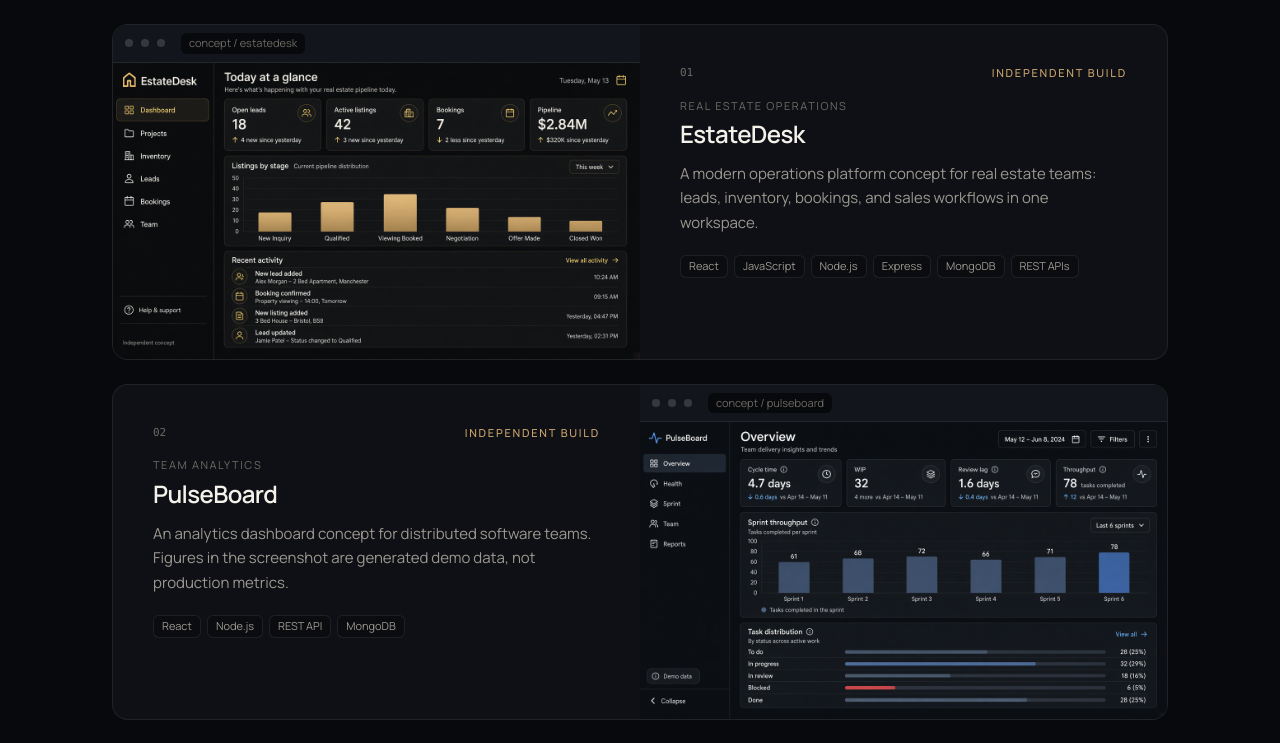
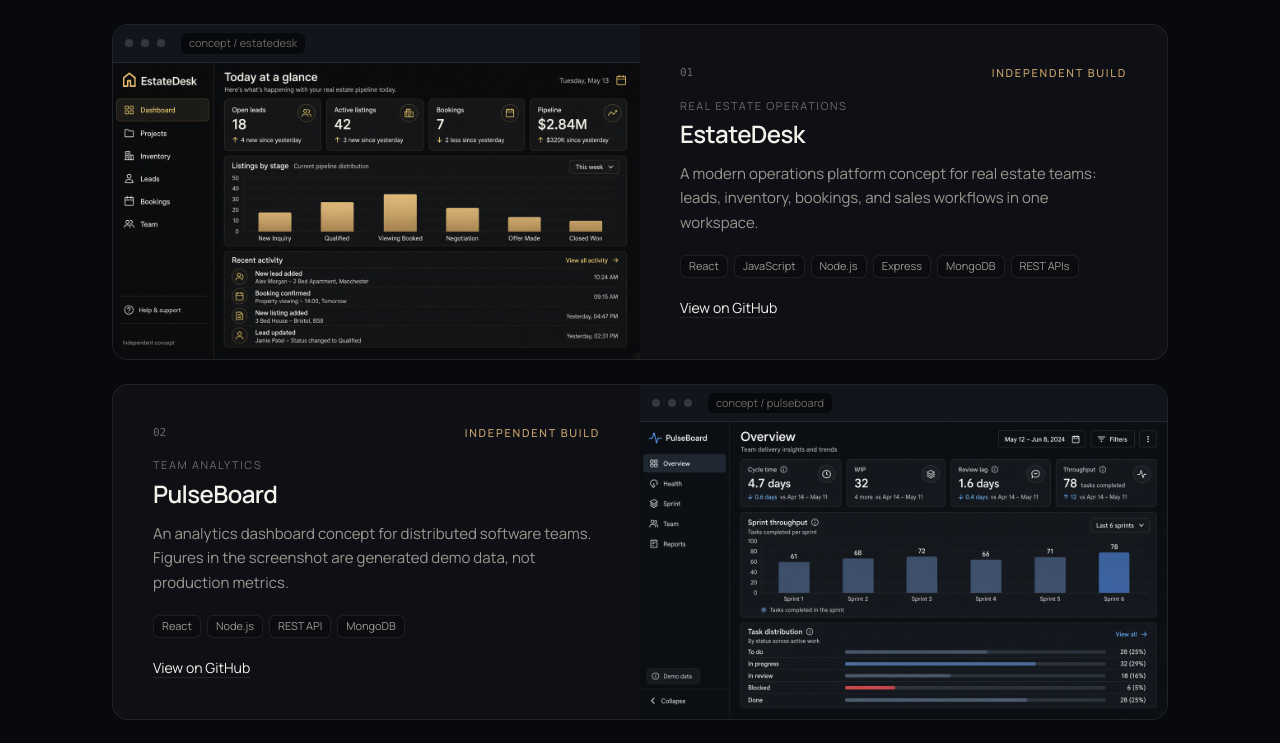
Before and after one commit to rutviksarkate/Portfolio, a React (Vite) app: page / in a window 1280 px wide. Shown: the part 4531-5274 px from the top of the page. Built offline with nearby package versions, Linux system fonts and the light colour scheme; no server answers.

Commit message:
Github integration

```diff
--- a/src/components/ProjectCard.jsx
+++ b/src/components/ProjectCard.jsx
@@ -54,6 +54,16 @@ export default function ProjectCard({ project, reversed = false }) {
       <div className="mt-5">
         <Chips items={project.technologies} />
       </div>
+      {project.github && (
+        <a
+          href={project.github}
+          target="_blank"
+          rel="noopener noreferrer"
+          className="mt-5 inline-flex w-fit text-sm text-ink underline decoration-line underline-offset-4 hover:decoration-accent"
+        >
+          View on GitHub
+        </a>
+      )}
     </div>
   )
 
--- a/src/data/portfolio.js
+++ b/src/data/portfolio.js
@@ -303,6 +303,7 @@ export const independentProjects = [
     category: 'Real Estate Operations',
     image: '/projects/estatedesk.png',
     urlLabel: 'concept / estatedesk',
+    github: 'https://github.com/rutviksarkate/estatedesk-platform',
     description:
       'A modern operations platform concept for real estate teams: leads, inventory, bookings, and sales workflows in one workspace.',
     technologies: ['React', 'JavaScript', 'Node.js', 'Express', 'MongoDB', 'REST APIs'],
@@ -315,6 +316,7 @@ export const independentProjects = [
     category: 'Team Analytics',
     image: '/projects/pulseboard.png',
     urlLabel: 'concept / pulseboard',
+    github: 'https://github.com/rutviksarkate/pulseboard',
     description:
       'An analytics dashboard concept for distributed software teams. Figures in the screenshot are generated demo data, not production metrics.',
     technologies: ['React', 'Node.js', 'REST API', 'MongoDB'],
@@ -327,6 +329,7 @@ export const independentProjects = [
     category: 'Media Platform',
     image: '/projects/framevault.png',
     urlLabel: 'concept / framevault',
+    github: 'https://github.com/rutviksarkate/framevault',
     description:
       'A media library and streaming interface concept covering discovery, collections, and playback. Titles and artwork are original placeholders.',
     technologies: ['React', 'JavaScript', 'Responsive UI'],
@@ -339,6 +342,7 @@ export const independentProjects = [
     category: 'Developer Tools',
     image: '/projects/forge.png',
     urlLabel: 'concept / forge',
+    github: 'https://github.com/rutviksarkate/forge-workspace',
     description:
       'A coding workspace concept for practicing programming problems, with editor, tests, and submission state as an interface study.',
     technologies: ['React', 'JavaScript', 'Product UX'],
```
